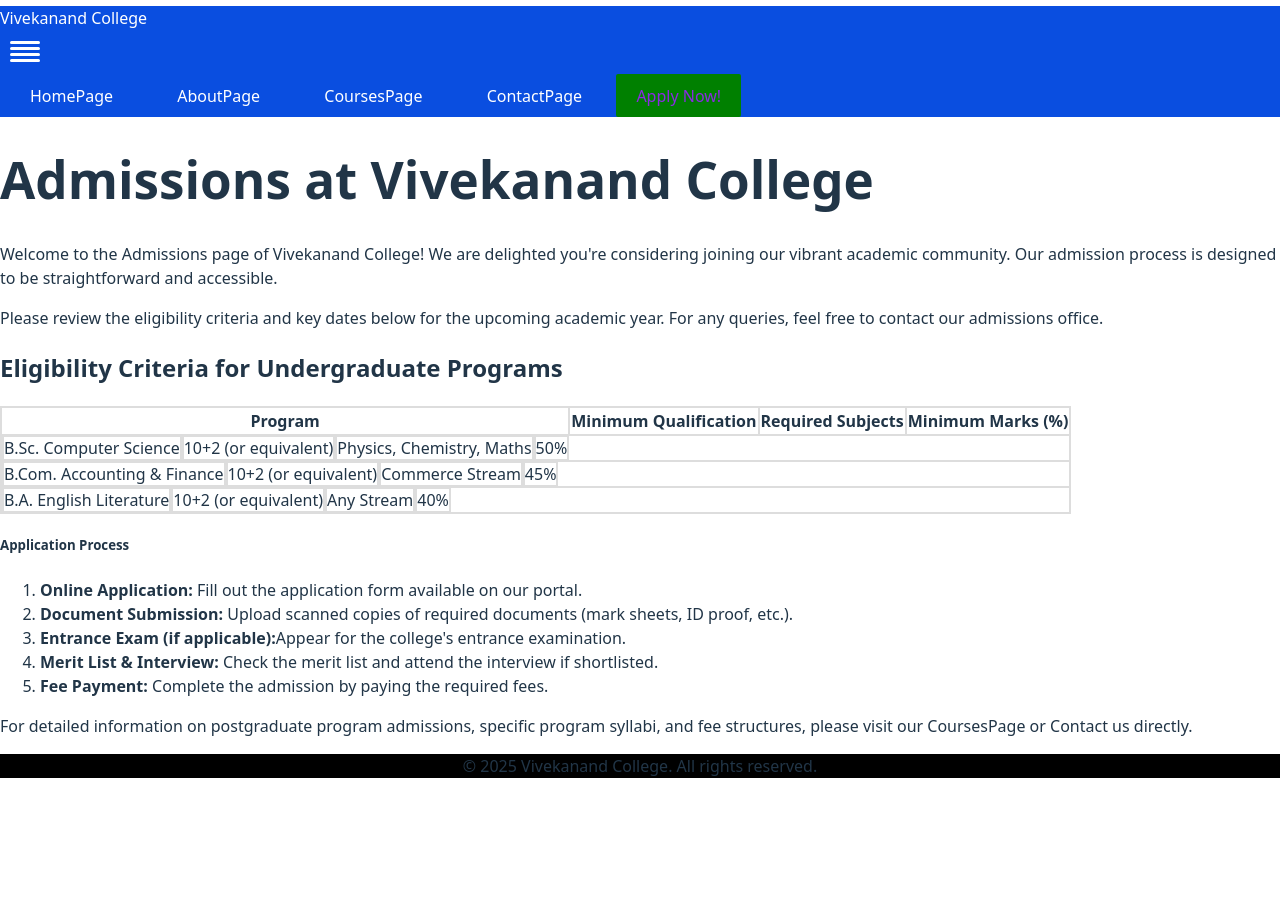
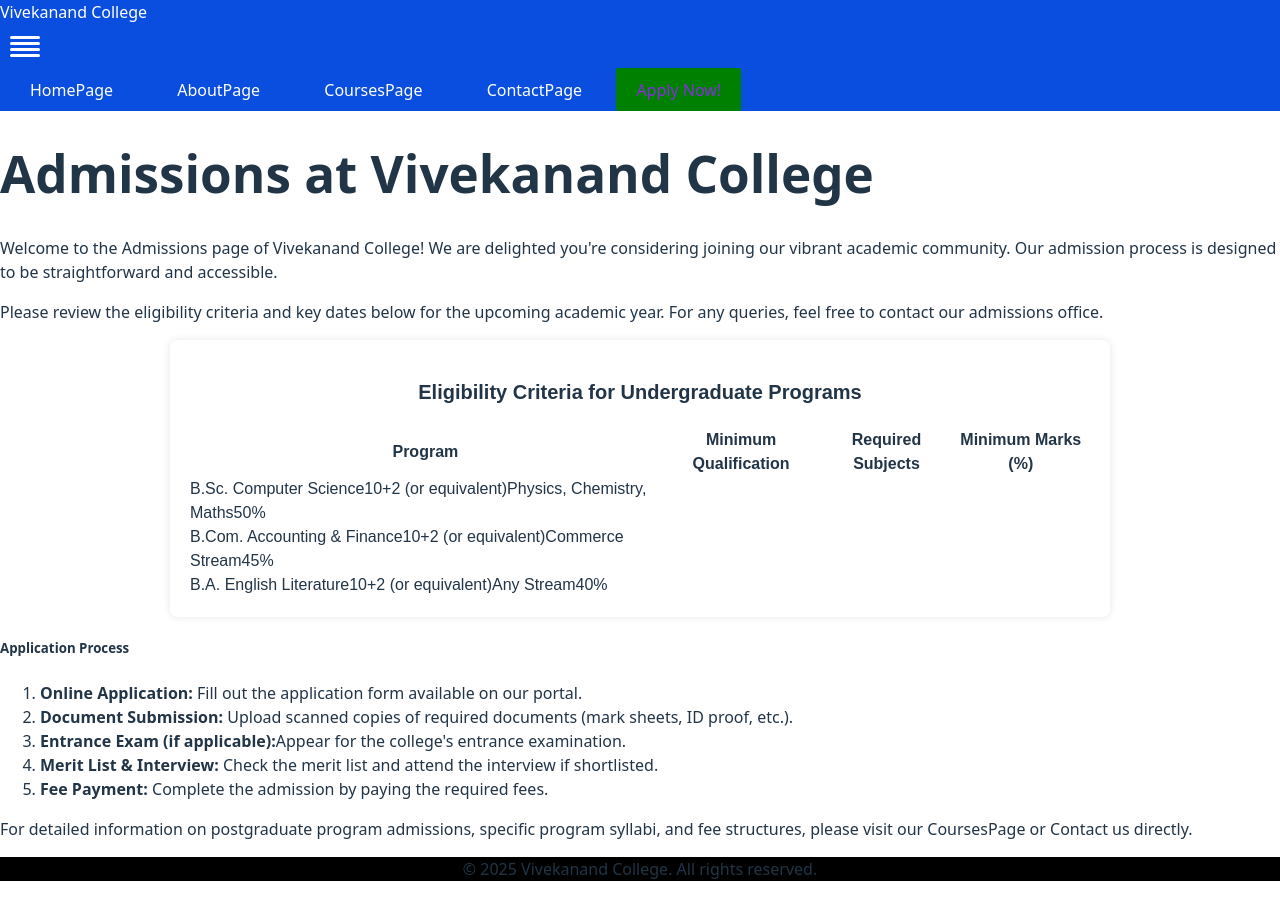
Before and after one commit to Pooja-Nalawade21/vck-ojt, a React (Vite) app: page /admissionspage in a window 1280 px wide. Before the commit the page ends 800 px from the top, so only its background shows below. Built offline with nearby package versions, Linux system fonts and the light colour scheme.

Commit message:
third commit

```diff
--- a/src/pages/AdmissionsPage.css
+++ b/src/pages/AdmissionsPage.css
@@ -1,4 +1,38 @@
-#e{
-    border: 2px solid #ddd;
+.e{
+    padding: 20px;
+    max-width: 900px;
+    margin: auto;
+    font-family: aerial,sans-serif;
+    border-radius: 8px;
+    box-shadow: 0 0 8px rgba(0,0,0,0.1);
+}
+
+.r{
+    text-align: center;
+    font-size: 20px;
+    font-weight: bold;
+    margin-bottom: 20px;
+}
+
+.b{
+    width: 100%;
     border-collapse: collapse;
+    background-color: white;
 }
+
+.c th,
+.c td{
+    border: 1px solid #ccc;
+    padding: 12px;
+    vertical-align: top;
+    font-size: 16px;
+}
+
+.c th{
+    text-align: left;
+    font-weight: bold;
+}
+
+.p{
+    text-align: center;
+}
--- a/src/pages/AdmissionsPage.jsx
+++ b/src/pages/AdmissionsPage.jsx
@@ -11,37 +11,39 @@ const AdmissionsPage = () => {
             <h1>Admissions at Vivekanand College</h1>
             <p>Welcome to the Admissions page of Vivekanand College! We are delighted you're considering joining our vibrant academic community. Our admission process is designed to be straightforward and accessible.</p>
             <p>Please review the eligibility criteria and key dates below for the upcoming academic year. For any queries, feel free to contact our admissions office.</p>
-            <h2>Eligibility Criteria for Undergraduate Programs</h2>
-            <table id="e">
-                <thead id="e">
-                    <tr id="e">
-                        <th id="e">Program</th>
-                        <th id="e">Minimum Qualification</th>
-                        <th id="e">Required Subjects</th>
-                        <th id="e">Minimum Marks (%)</th>
+            <div className="e">
+            <h2 className="r">Eligibility Criteria for Undergraduate Programs</h2>
+            <table className="b">
+                <thead>
+                    <tr>
+                        <th>Program</th>
+                        <th>Minimum Qualification</th>
+                        <th>Required Subjects</th>
+                        <th>Minimum Marks (%)</th>
                     </tr>
                 </thead>
-                <tbody id="e">
-                    <tr id="e">
-                        <tb id="e"> B.Sc. Computer Science</tb>
-                        <tb id="e">10+2 (or equivalent)</tb>
-                        <tb id="e">Physics, Chemistry, Maths</tb>
-                        <tb id="e">50%</tb>
+                <tbody>
+                    <tr>
+                        <tb> B.Sc. Computer Science</tb>
+                        <tb>10+2 (or equivalent)</tb>
+                        <tb>Physics, Chemistry, Maths</tb>
+                        <tb className="p">50%</tb>
                     </tr>
-                    <tr id="e">
-                        <tb id="e">B.Com. Accounting & Finance</tb>
-                        <tb id="e">10+2 (or equivalent)</tb>
-                        <tb id="e">Commerce Stream</tb>
-                        <tb id="e">45%</tb>
+                    <tr>
+                        <tb>B.Com. Accounting & Finance</tb>
+                        <tb>10+2 (or equivalent)</tb>
+                        <tb>Commerce Stream</tb>
+                        <tb className="p">45%</tb>
                     </tr>
-                    <tr id="e">
-                        <tb id="e">B.A. English Literature</tb>
-                        <tb id="e">10+2 (or equivalent)</tb>
-                        <tb id="e">Any Stream</tb>
-                        <tb id="e">40%</tb>
+                    <tr>
+                        <tb>B.A. English Literature</tb>
+                        <tb>10+2 (or equivalent)</tb>
+                        <tb>Any Stream</tb>
+                        <tb className="p">40%</tb>
                     </tr>
                 </tbody>
             </table>
+            </div>
             <h5>Application Process</h5>
             <ol>
               <li><strong>Online Application:</strong> Fill out the application form available on our portal.</li>
--- a/src/pages/HomePage.jsx
+++ b/src/pages/HomePage.jsx
@@ -10,9 +10,9 @@ const HomePage = () => {
             <div id="C">
             <h1 id="A"><strong>Welcome to Vivekanand College!</strong></h1>
             <p id="A">Your journey to excellence starts here.</p><br></br>
-            <a href="/admissionspage">
-            <button id="B">Apply Now!</button><br></br>
-            </a>
+
+          <Link to='/admissionspage'> <button>Apply Now!</button></Link>
+
             </div>
           <div>
             <p>**Vivekanand College is a premier educational institution dedicated to fostering academic excellence, innovation, and holistic development. Established in [Year of Establishment, e.g., 1980], we have proudly served generations of students, empowering them to achieve their full potential.</p>
```
